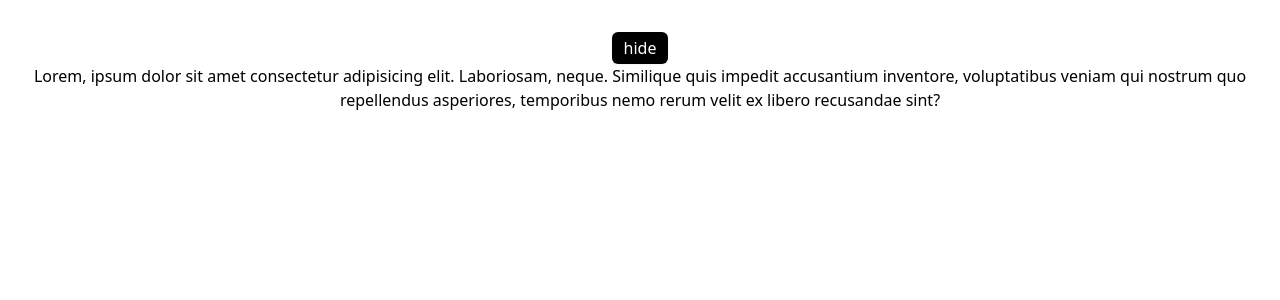
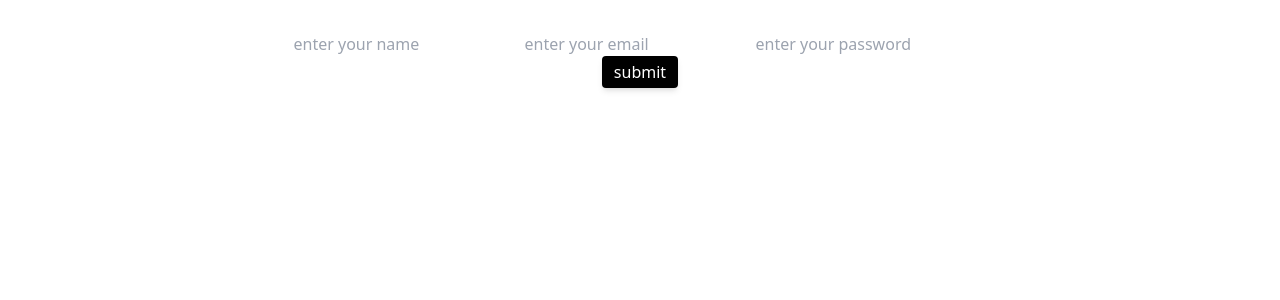
Before and after one commit to SURESH2218/practice_react, a React (Vite) app: page / in a window 1280 px wide. Shown: the top 300 px of the page. Built offline with nearby package versions, Linux system fonts and the light colour scheme.

Commit message:
FormExample

```diff
--- /dev/null
+++ b/src/hooks/Form.jsx
@@ -0,0 +1,53 @@
+import React from "react";
+
+const Form = () => {
+  const [firstname, setFirstname] = React.useState("");
+  const [email, setemail] = React.useState("");
+  const [password, setpassword] = React.useState("");
+
+  const handleSubmit = (e) => {
+    e.preventDefault();
+    let obj = {
+      firstname: firstname,
+      email: email,
+      password: password,
+    };
+    console.log(obj);
+  };
+
+  return (
+    <form action="">
+      <div className="">
+        <input
+          type="text"
+          name="firstname"
+          value={firstname}
+          placeholder="enter your name"
+          onChange={(e) => setFirstname(e.target.value)}
+        />
+        <input
+          type="text"
+          name="lastname"
+          value={email}
+          placeholder="enter your email"
+          onChange={(e) => setemail(e.target.value)}
+        />
+        <input
+          type="text"
+          name="password"
+          value={password}
+          placeholder="enter your password"
+          onChange={(e) => setpassword(e.target.value)}
+        />
+      </div>
+      <button
+        onClick={handleSubmit}
+        className="rounded bg-black px-3 py-1 shadow-md text-white"
+      >
+        submit
+      </button>
+    </form>
+  );
+};
+
+export default Form;
--- a/src/main.jsx
+++ b/src/main.jsx
@@ -5,9 +5,10 @@ import "./index.css";
 import Usestate from "./hooks/Usestate.jsx";
 import Usestate1 from "./hooks/Usestate1.jsx";
 import ShowOrHide from "./hooks/ShowOrHide.jsx";
+import Form from "./hooks/Form.jsx";
 
 ReactDOM.createRoot(document.getElementById("root")).render(
   <>
-    <ShowOrHide />
+    <Form />
   </>
 );
```
